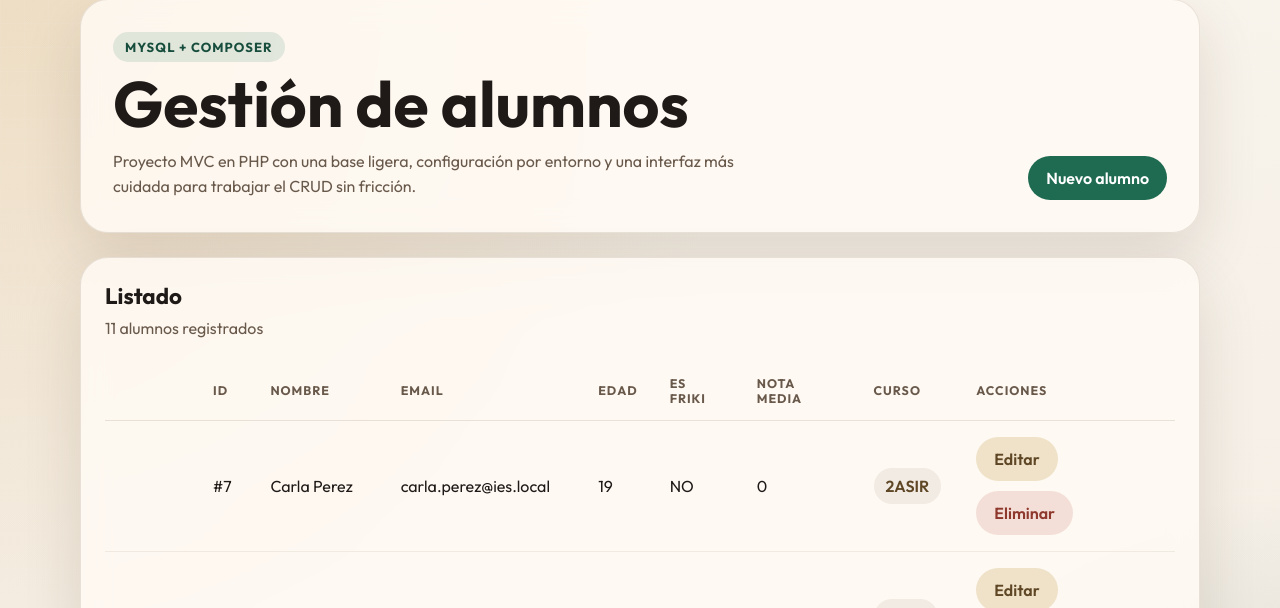
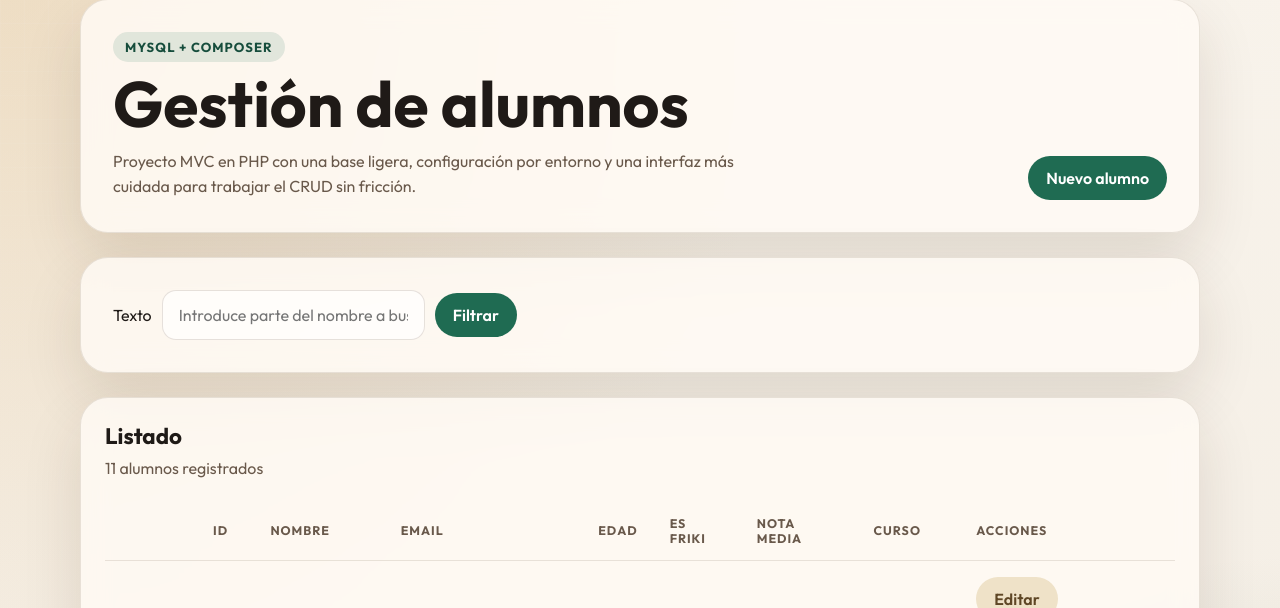
Before and after one commit to 2DAMEstacio/Programacion_1DAM, a PHP site: page / in a window 1280 px wide. Shown: the part 49-657 px from the top of the page. Run offline with PHP 8.4, Linux system fonts and the light colour scheme; data comes from the database, SQL or seed files in the repository; some libraries are stand-ins or nearby versions.

Commit message:
Añadido filtro por texto

```diff
--- a/PHP/crud_alumnos/src/controllers/AlumnoController.php
+++ b/PHP/crud_alumnos/src/controllers/AlumnoController.php
@@ -11,14 +11,18 @@ final class AlumnoController
 {
     public function index(): void
     {
-
+        if ($_SERVER['REQUEST_METHOD'] !== 'GET') {
+            header('Location: index.php');
+            exit;
+        }
 
         //Verificar si existe un texto en el filtro
-        //Si no existe
-        //Consulta al modelo
-        $alumnos = Alumno::all();
-        //Si existe filtro
-        // $alumnos = Alumno::filteredByText();
+        $filtro = $_GET['filtro'] ?? '';
+        if ($filtro == '') {
+            $alumnos = Alumno::all();
+        } else {
+            $alumnos = Alumno::filteredByText($filtro);
+        }
 
         $flash = SessionController::pull('flash');
 
--- a/PHP/crud_alumnos/src/models/Alumno.php
+++ b/PHP/crud_alumnos/src/models/Alumno.php
@@ -49,6 +49,24 @@ final class Alumno
 
         return $alumnos;
     }
+
+    public static function filteredByText($textoFiltro): array
+    {
+        $conexion = Database::conectar();
+        if ($conexion === null) {
+            return [];
+        }
+
+        $sql = 'SELECT * FROM alumnos WHERE alumnos.nombre like :textoFiltro ORDER BY nombre ASC';
+        $statement = $conexion->prepare($sql);
+        $statement->execute(['textoFiltro' => '%' . $textoFiltro . '%']);
+
+        // FETCH_CLASS hace que cada fila se convierta automaticamente en un objeto Alumno.
+        $alumnos = $statement->fetchAll(PDO::FETCH_CLASS, Alumno::class);
+
+        return $alumnos;
+    }
+
 
     // Busca un alumno concreto por su id y lo devuelve como objeto.
     public static function find(int $id): ?self
--- a/PHP/crud_alumnos/src/views/alumnos/index.php
+++ b/PHP/crud_alumnos/src/views/alumnos/index.php
@@ -33,6 +33,15 @@ require __DIR__ . '/../partials/header.php';
         });
     </script>
 <?php endif; ?>
+
+<section class="hero">
+    <form method="GET" action="index.php?accion=index" style="display:flex; flex-direction: row; justify-content: center; align-items: center; gap:10px">
+        <span>Texto</span>
+        <input type="text" name="filtro" placeholder="Introduce parte del nombre a buscar">
+        <button class="button button-primary" type="submit">Filtrar</button>
+    </form>
+
+</section>
 
 <section class="panel">
     <div class="panel-header">
```
